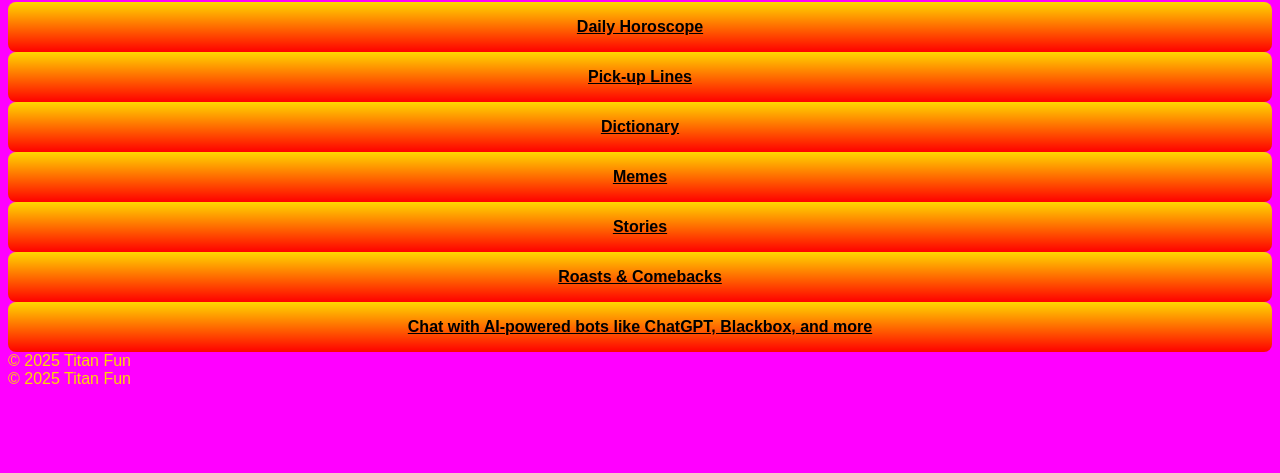
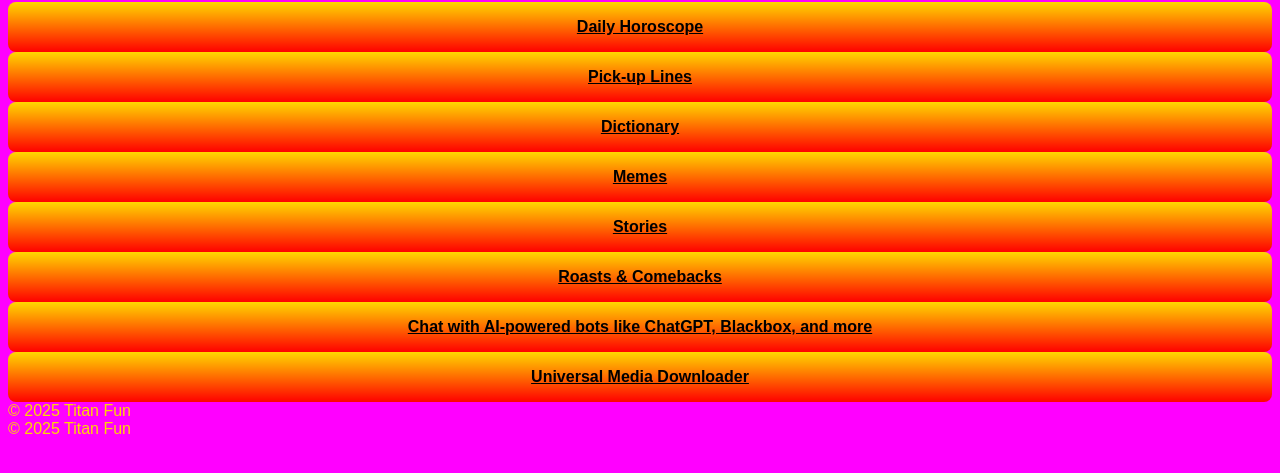
Before and after one commit to Restorationmichael4/Titanfun, a website: page public/index.html in a window 1280 px wide. Shown: the part 107-580 px from the top of the page. Drawn offline with Linux system fonts and the light colour scheme.

Commit message:
Update index.html

```diff
--- a/public/index.html
+++ b/public/index.html
@@ -18,6 +18,7 @@
         <a href="stories.html" class="feature-card">Stories</a>
         <a href="roasts.html" class="feature-card">Roasts & Comebacks</a>
         <a href="chatbot.html" class="feature-card">Chat with AI-powered bots like ChatGPT, Blackbox, and more</a>
+        <a href="media-downloader.html" class="feature-card">Universal Media Downloader</a>
     </main>
     <footer class="text-center text-sm text-gray-400 py-4">
         © 2025 Titan Fun
```
